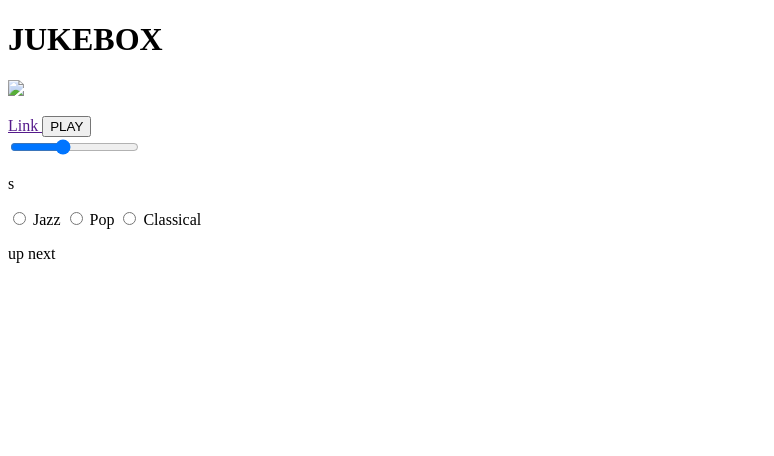
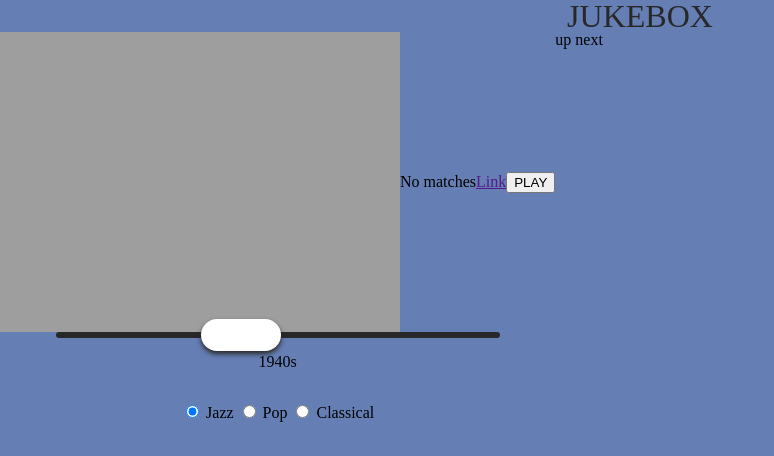
Before and after one commit to tane-simons/audio-player, a plain HTML site: page index.html in a window 1280 px wide. Shown: the whole page, without its empty margins (0-774 px from the left). Drawn offline with Linux system fonts and the light colour scheme; the site is published under a folder, as on GitHub Pages, so addresses that start at the root find nothing; no server answers; a web font is replaced by a local one.

Commit message:
fix relative links

```diff
--- a/index.html
+++ b/index.html
@@ -2,15 +2,15 @@
 <html>
     <head>
         <title>Jukebox: NFSA Audio Player</title>
-        <link rel="stylesheet" href="/assets/css/reset.css">
-        <link rel="stylesheet" href="/assets/css/styles.css">
+        <link rel="stylesheet" href="assets/css/reset.css">
+        <link rel="stylesheet" href="assets/css/styles.css">
     </head>
     <body>
         <h1>JUKEBOX</h1>
         <main>
             <div id="left">
                 <div id="record-info">
-                    <img src="/assets/images/record.gif">
+                    <img src="assets/images/record.gif">
                     <div id="main-info">
                         <p id="title-container"></p>
                         <p id="artist-container"></p>
@@ -47,5 +47,5 @@
         <div id="audio-container"></div>
 
     </body>
-    <script src="/assets/js/script.js" defer></script>
+    <script src="assets/js/script.js" defer></script>
 </html>
```
